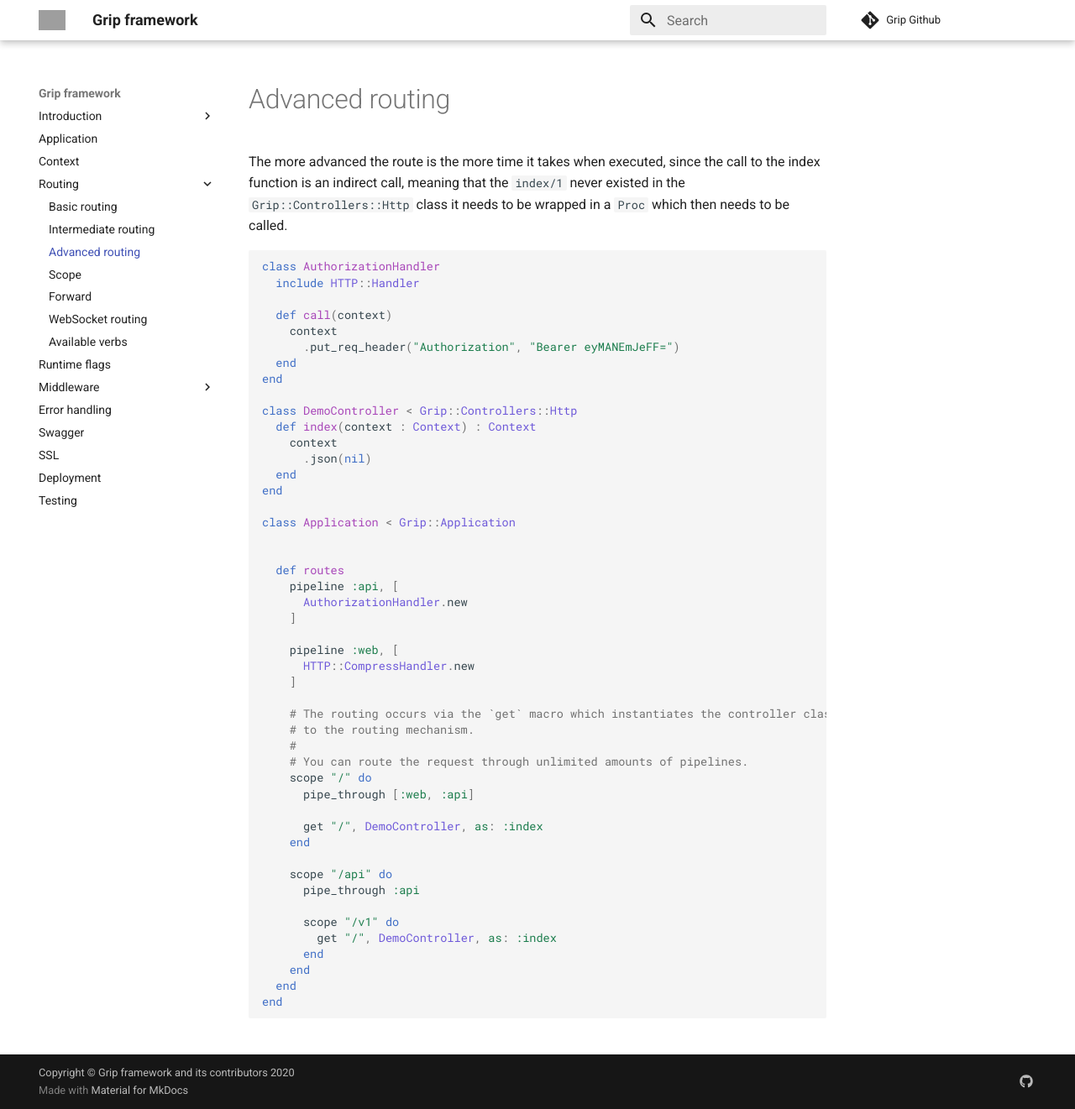
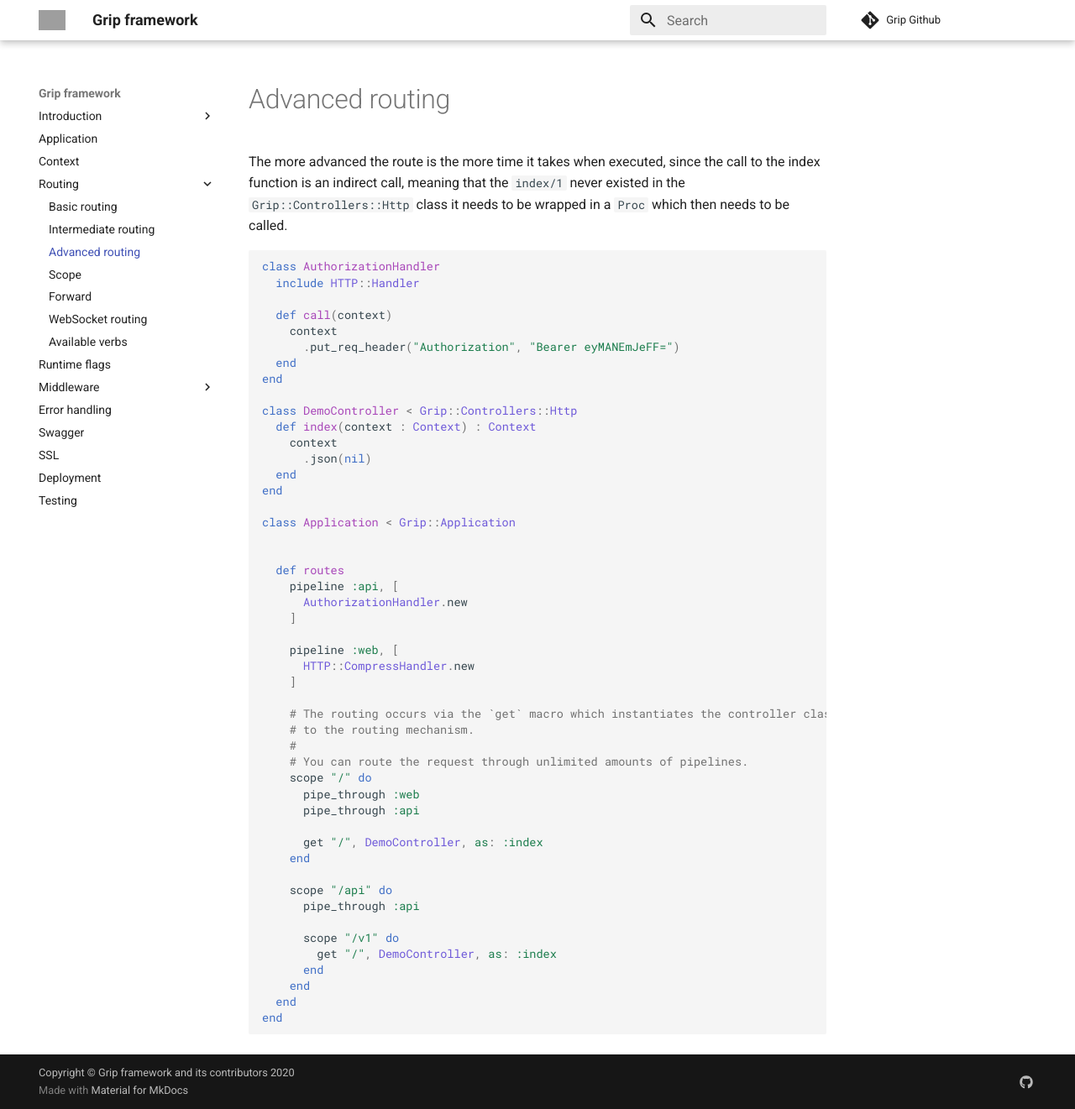
Before and after one commit to treagod/docs, an MkDocs documentation site: the page built from docs/advanced_routing.md, in a window 1280 px wide and 1321 px high. Shown: the whole window at 84% size. Built offline with MkDocs 1.6.1 and Material for MkDocs 9.7.7, drawn with Linux system fonts in a browser that asks for light colours; comment, search, counter and statistics services are not loaded; grey boxes are pictures that could not be loaded.

Commit message:
Fix the pipe_through

```diff
--- a/docs/advanced_routing.md
+++ b/docs/advanced_routing.md
@@ -34,7 +34,8 @@ class Application < Grip::Application
     #
     # You can route the request through unlimited amounts of pipelines.
     scope "/" do
-      pipe_through [:web, :api]
+      pipe_through :web
+      pipe_through :api
 
       get "/", DemoController, as: :index
     end
```
Also changed, not shown: docs/web_socket_routing.md (+2 -1 lines).
